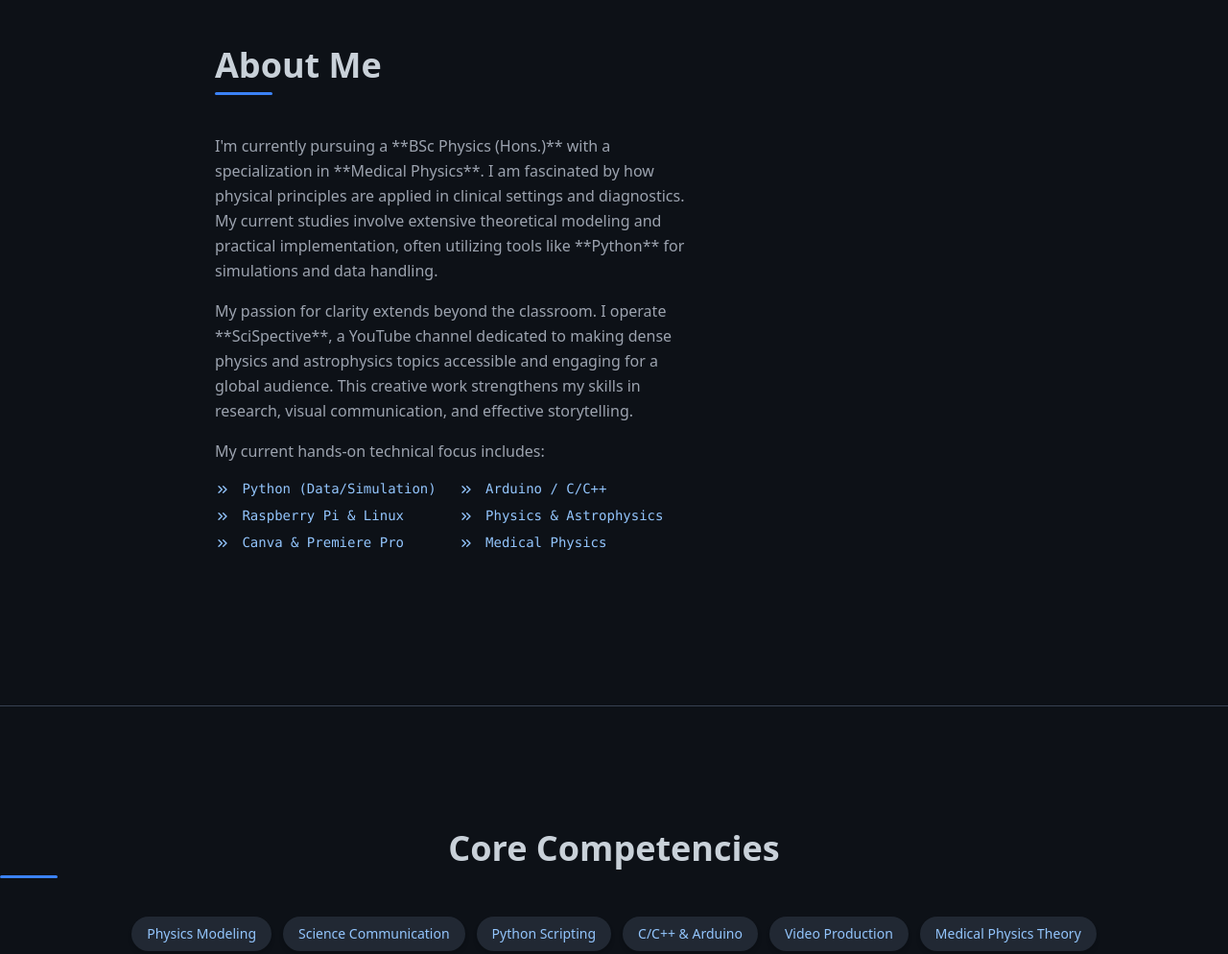
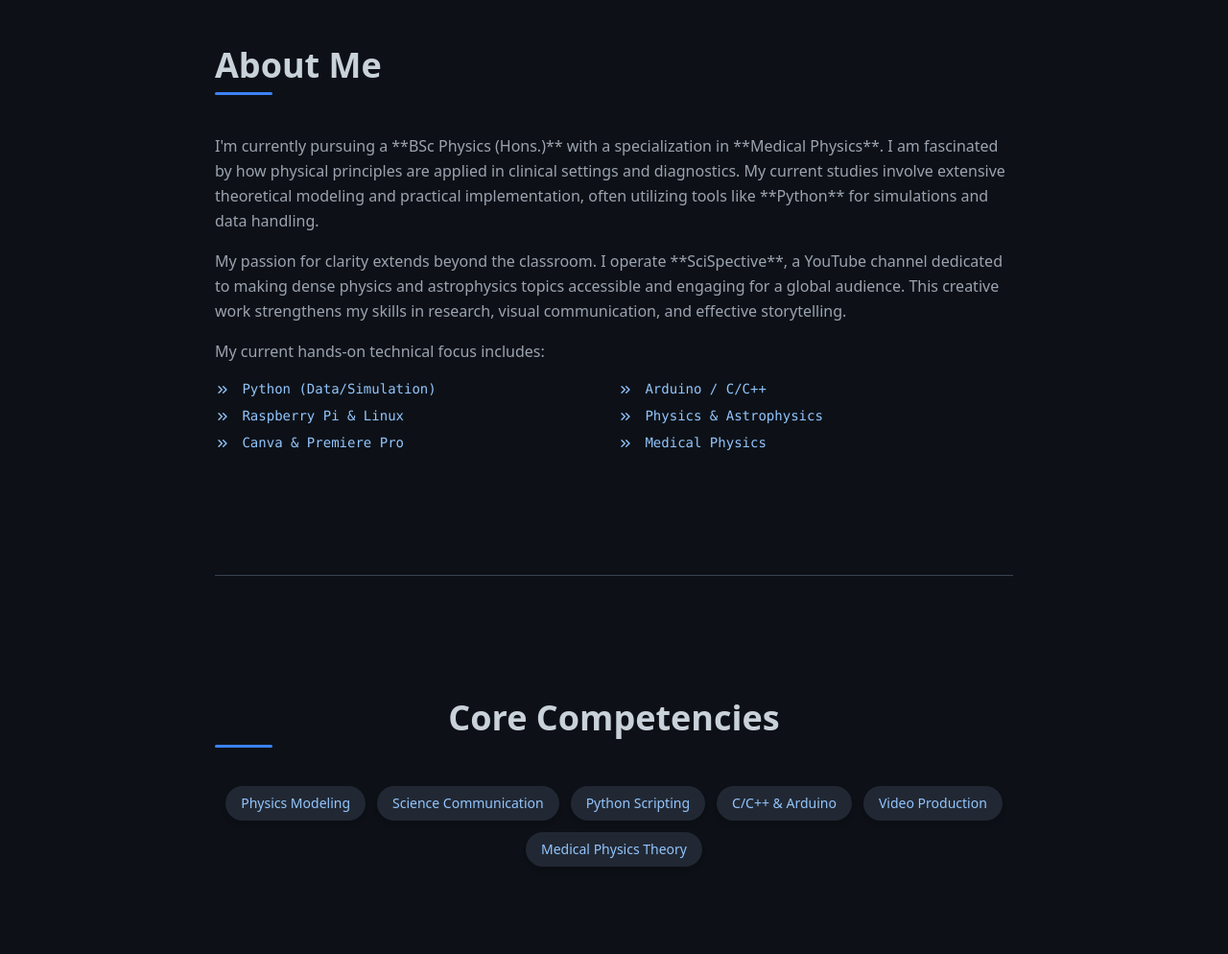
Before and after one commit to kpai2007/krishnapai, a plain HTML site: page kpai.html in a window 1280 px wide. Shown: the part 900-1894 px from the top of the page at 96% size. Drawn offline with nearby package versions, Linux system fonts and the light colour scheme.

Commit message:
Update kpai.html

```diff
--- a/kpai.html
+++ b/kpai.html
@@ -77,8 +77,9 @@
         <!-- 2. ABOUT ME SECTION -->
         <section id="about" class="py-12 sm:py-16">
             <h2 class="section-title text-4xl font-bold mb-10">About Me</h2>
-            <div class="flex flex-col md:flex-row gap-8">
-                <div class="md:w-3/5 space-y-4 text-gray-400 leading-relaxed">
+            <div class="flex flex-col gap-8">
+                <!-- IMPORTANT CHANGE: Removed the md:w-3/5 class and the image placeholder entirely. Text takes full width. -->
+                <div class="space-y-4 text-gray-400 leading-relaxed">
                     <!-- Updated: Detailed Bio (Paragraph 1 - Academic Focus) -->
                     <p>
                         I'm currently pursuing a **BSc Physics (Hons.)** with a specialization in **Medical Physics**. I am fascinated by how physical principles are applied in clinical settings and diagnostics. My current studies involve extensive theoretical modeling and practical implementation, often utilizing tools like **Python** for simulations and data handling.
@@ -99,8 +100,6 @@
                         <li><i data-lucide="chevrons-right" class="inline-block w-4 h-4 mr-1"></i> Canva & Premiere Pro</li>
                         <li><i data-lucide="chevrons-right" class="inline-block w-4 h-4 mr-1"></i> Medical Physics</li>
                     </ul>
-                </div>
-
                 </div>
             </div>
         </section>
```
